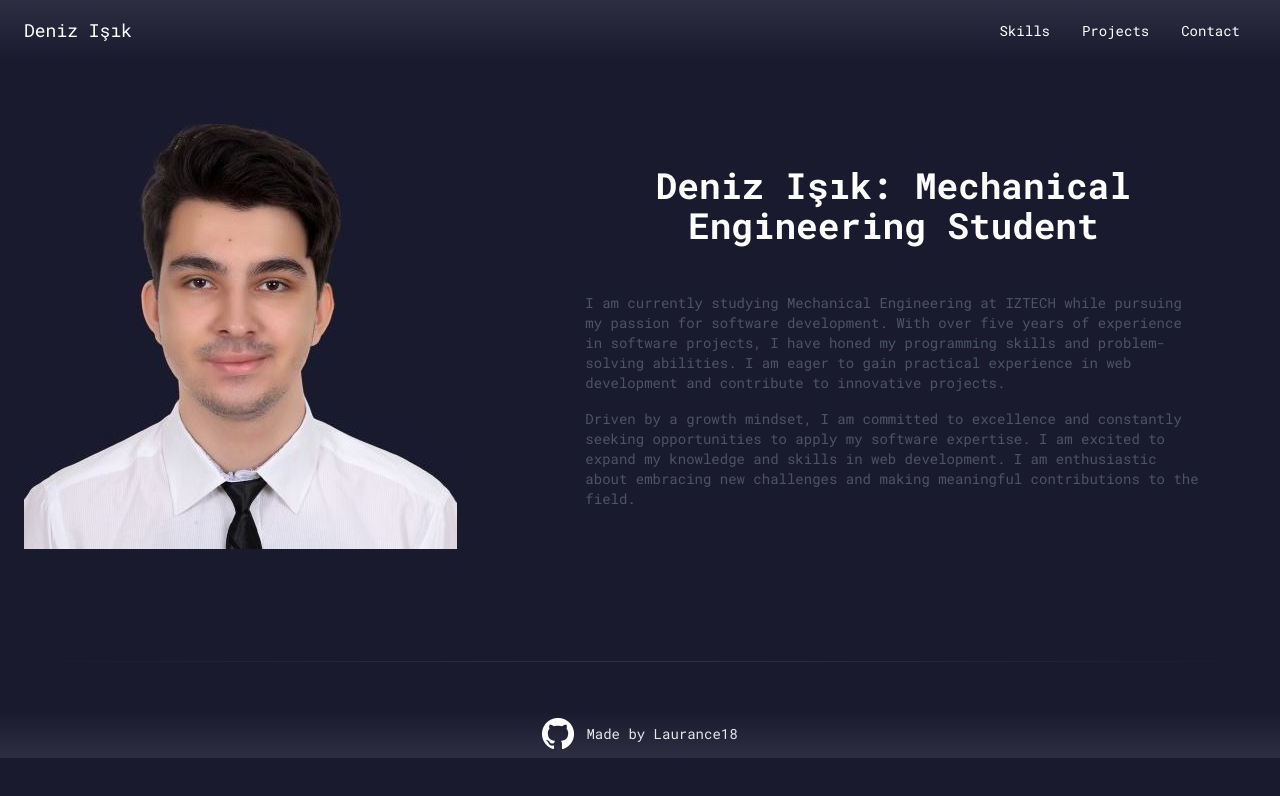
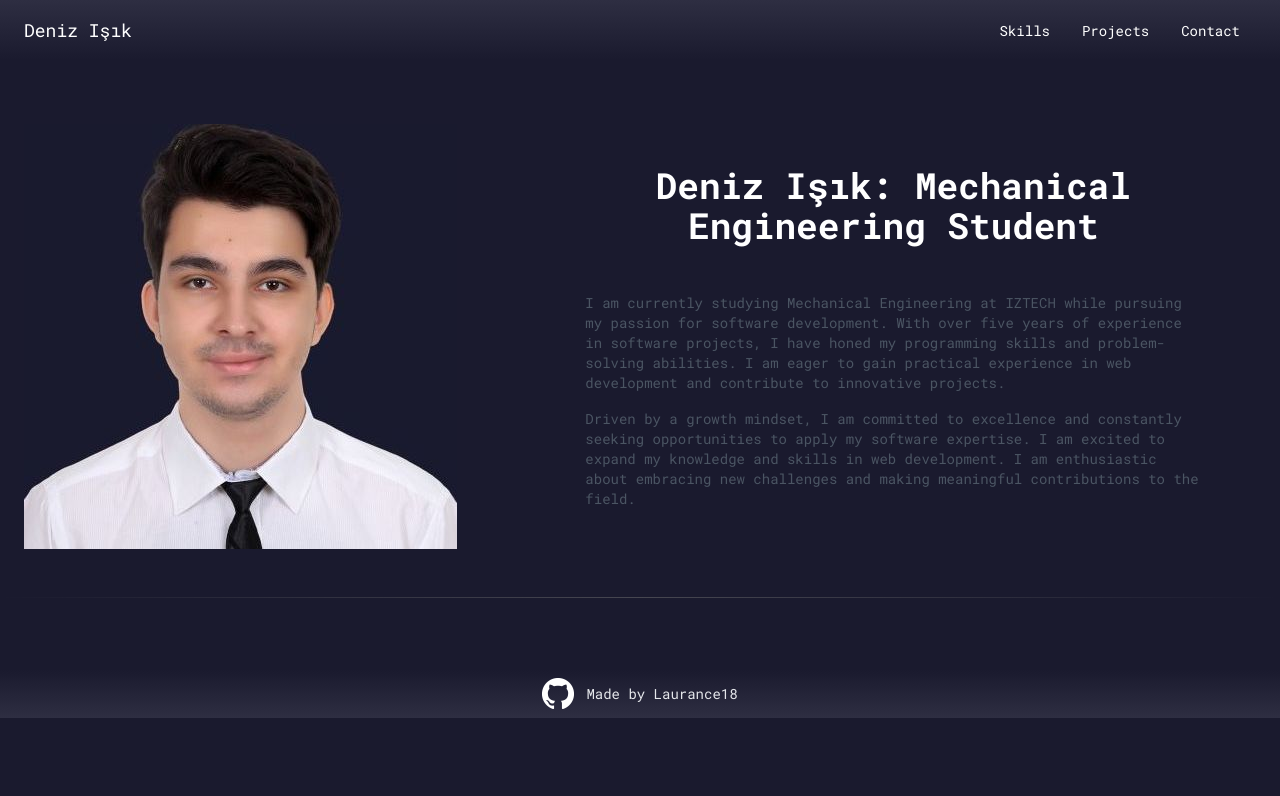
Before and after one commit to laurance18/portfolio, a JavaScript app in the folder portfolio-site/: page / in a window 1280 px wide. Shown: the top 796 px of the page. Built offline with nearby package versions, Linux system fonts and the light colour scheme; the HTML template or start-up script is replaced by a standard one.

Commit message:
Add divider

```diff
--- a/portfolio-site/public/index.html
+++ b/portfolio-site/public/index.html
@@ -7,7 +7,7 @@
     <meta name="theme-color" content="#000000" />
     <meta
       name="description"
-      content="Web site created using create-react-app"
+      content="Deniz Işık's personal portfolio website."
     />
     <link rel="apple-touch-icon" href="%PUBLIC_URL%/logo.png" />
     <!--
--- a/portfolio-site/src/components/About.js
+++ b/portfolio-site/src/components/About.js
@@ -3,7 +3,7 @@ import pers_photo from '../assets/pers_photo.jpg'
 export default function About() {
     return (
         <>
-            <div class="py-16 bg-primary">
+            <div class="pt-16 pb-6 bg-primary">
                 <div class="container m-auto px-6 text-gray-600 md:px-12 xl:px-6">
                     <div class="space-y-6 md:space-y-0 md:flex md:gap-6 lg:items-center lg:gap-12">
                         <div class="md:5/12 lg:w-5/12">
@@ -20,8 +20,9 @@ export default function About() {
                         </div>
                     </div>
                 </div>
+                <hr className="my-12 h-px border-t-0 bg-transparent bg-gradient-to-r from-transparent via-neutral-500 to-transparent opacity-50" />
             </div>
-            <hr className="my-12 h-px border-t-0 bg-transparent bg-gradient-to-r from-transparent via-neutral-500 to-transparent opacity-25 dark:opacity-100" />
+
         </>
 
     )
```
